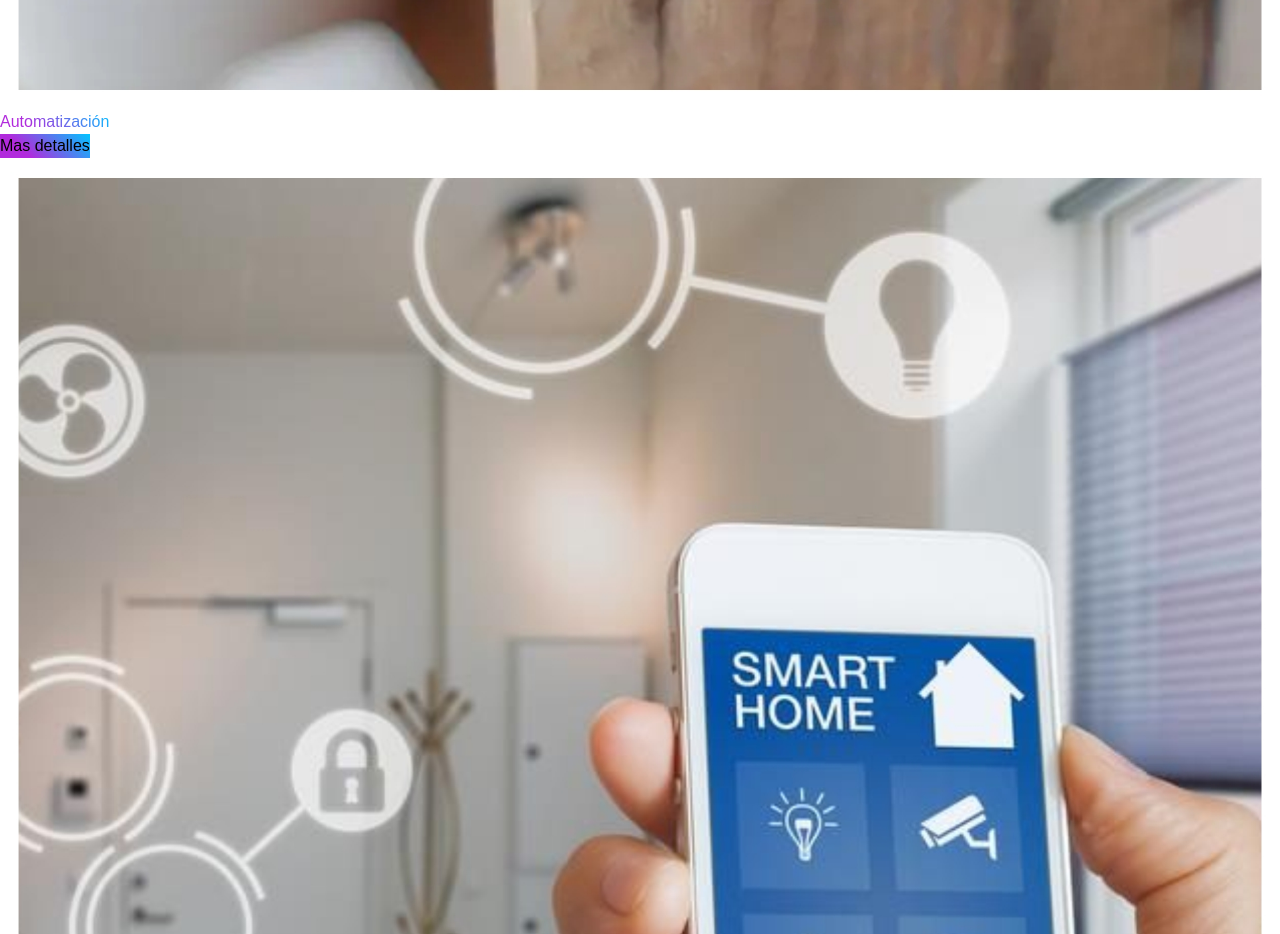
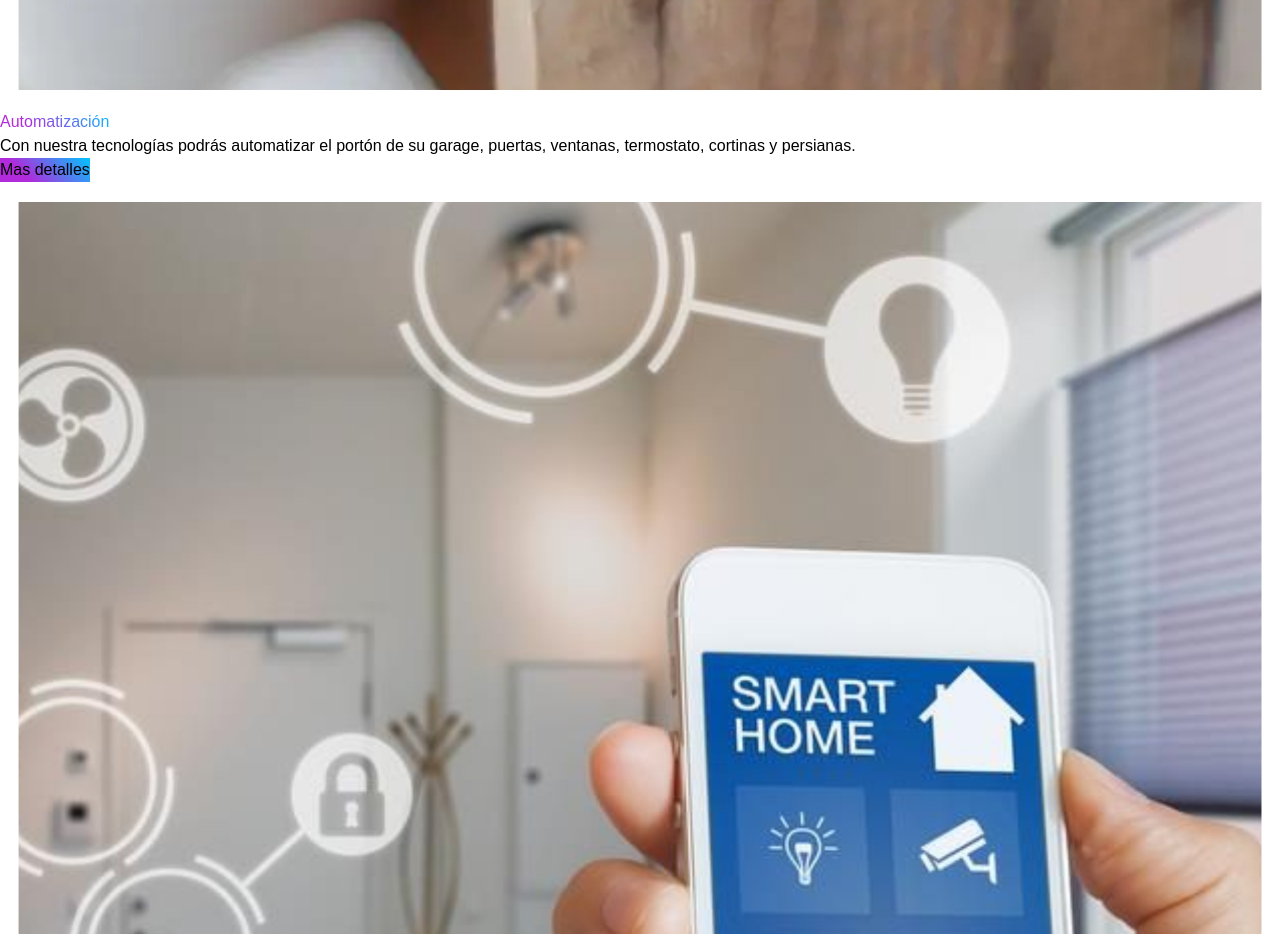
Before and after one commit to NicolasPotelJunot/SouthChain, a React (Vite) app: page / in a window 1280 px wide. Shown: the part 4100-5034 px from the top of the page. Built offline with nearby package versions, Linux system fonts and the light colour scheme; what @material-tailwind/react would draw is missing.

Commit message:
arreglo the description in  automatizacion services

```diff
--- a/src/Home.jsx
+++ b/src/Home.jsx
@@ -40,6 +40,7 @@ export const Home = () => {
         <Services
         img={"services/services-automatizacion.jpg"}
         title={"Automatización"}
+        text={"Con nuestra tecnologías podrás automatizar el portón de su garage, puertas, ventanas, termostato, cortinas y persianas."}
         path={"automatizacion"}
         />
 
```
